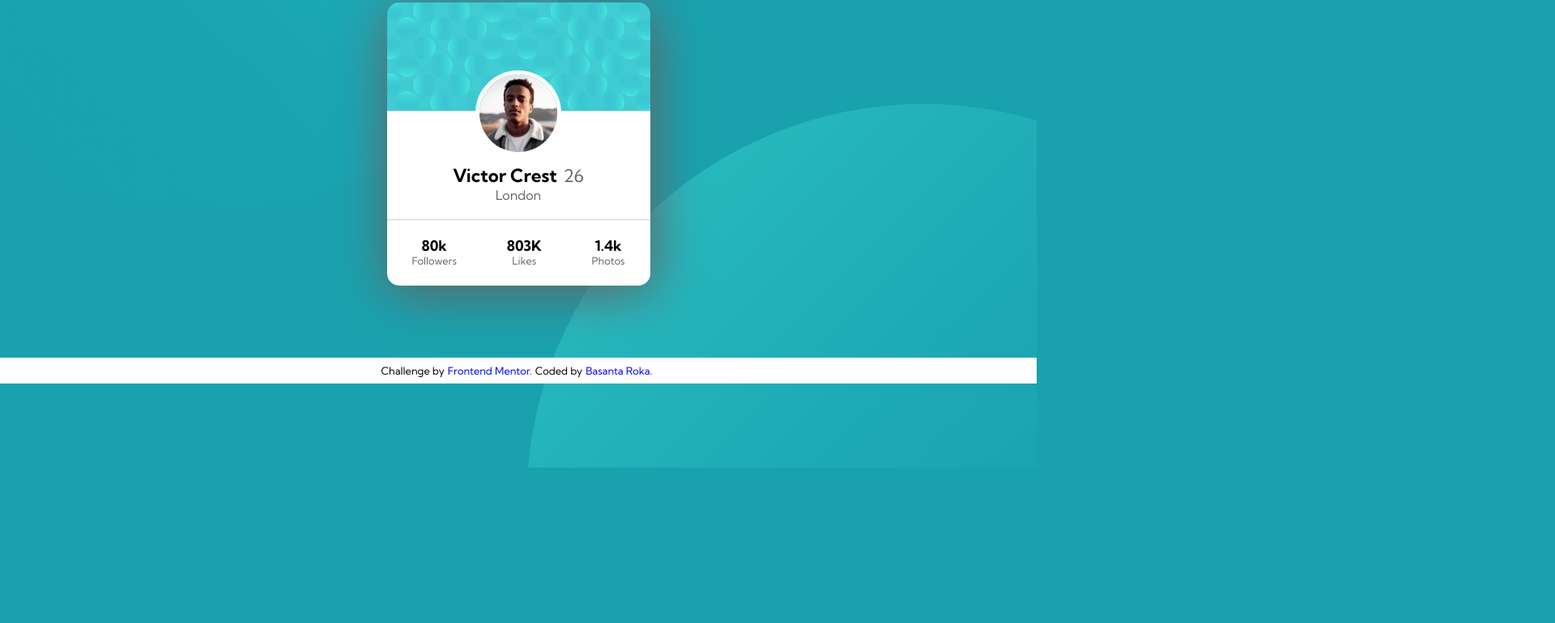
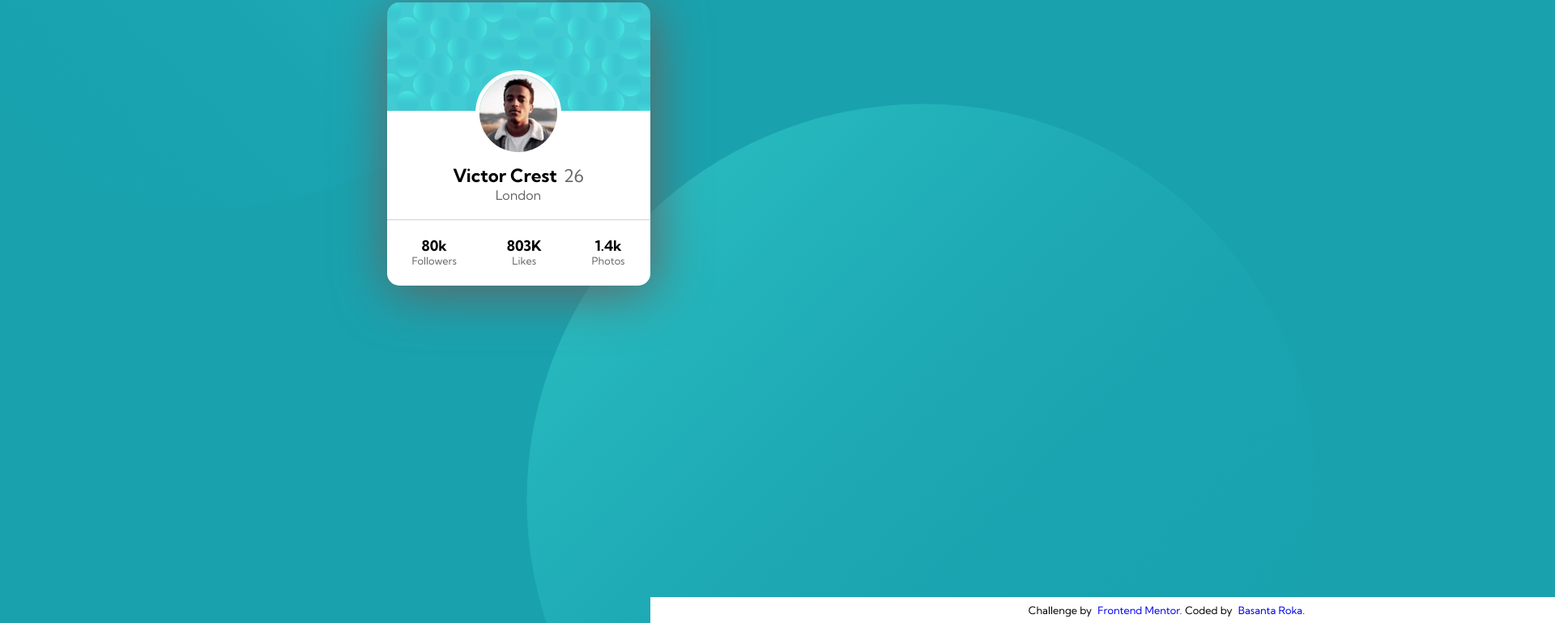
Before and after one commit to Basanta-Roka/Profile-card-component, a plain HTML site: page index.html in a window 1280 px wide. Shown: the part 222-992 px from the top of the page at 81% size, 1920 px wide, since content can reach past the window. Before the commit the page ends 800 px from the top, so only its background shows below. Drawn offline with Linux system fonts and the light colour scheme.

Commit message:
Update index.html

```diff
--- a/index.html
+++ b/index.html
@@ -11,6 +11,7 @@
 </head>
 
 <body>
+    <section class="body">
         <main class="container">
             <!-- picture section -->
             <div class="banner">
@@ -40,7 +41,6 @@
                         <h2>803K</h2>
                         <p>Likes</p>
                     </div>
-
                     <div class="photos">
                         <h2>1.4k</h2>
                         <p>Photos</p>
@@ -49,14 +49,15 @@
                 </div>
             </div>
         </main>
-
+    </section>
 </body>
 
 <!-- footer -->
-<footer id="creditText">
-    Challenge by <a href="https://www.frontendmentor.io">Frontend Mentor.</a> Coded by
-    <a href="https://github.com/Basanta-Roka"> Basanta Roka.</a>
+<footer class="footer">
+    <div id="creditText">
+        <p> Challenge by <a href="https://www.frontendmentor.io">Frontend Mentor.</a> </p>
+        <p> Coded by <a href="https://github.com/Basanta-Roka"> Basanta Roka.</a> </p>
+    </div>
 </footer>
 
-
 </html>
```
Lines whose indentation alone changed are shown as unchanged.
